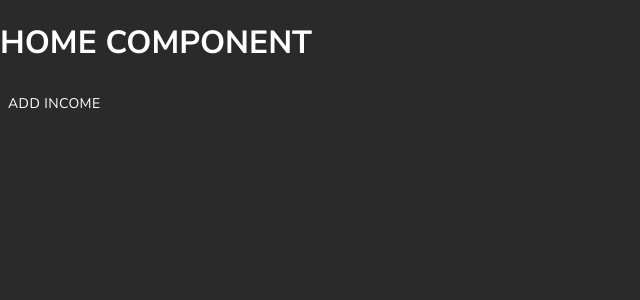
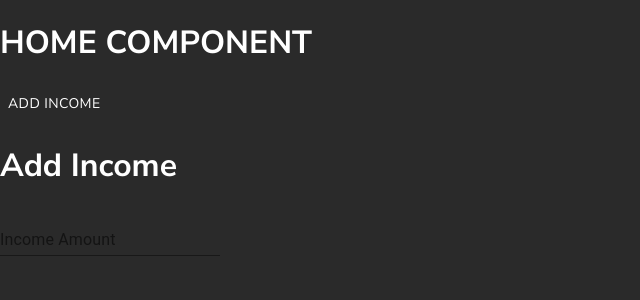
Before and after one commit to jordan-ashbacher/finance-tracker, a React (Create React App) app: page /#/home in a window 1280 px wide. Shown: the top 300 px of the page, without its empty margins (0-640 px from the left). Built offline with nearby package versions, Linux system fonts and the light colour scheme.

Commit message:
adds input to income form and imports to home

```diff
--- a/src/components/Home/Home.jsx
+++ b/src/components/Home/Home.jsx
@@ -3,6 +3,8 @@ import { Link } from 'react-router-dom'
 import { makeStyles } from '@material-ui/core'
 import Button from '@material-ui/core/Button'
 import { useHistory } from 'react-router-dom'
+
+import IncomeForm from '../IncomeForm/IncomeForm'
 
 
 const Home = () => {
@@ -24,6 +26,7 @@ const Home = () => {
         <div>
             <h1>HOME COMPONENT</h1>
             <Button onClick={handleOpenIncomeForm}>Add Income</Button>
+            <IncomeForm />
 
         </div>
     )
--- a/src/components/IncomeForm/IncomeForm.jsx
+++ b/src/components/IncomeForm/IncomeForm.jsx
@@ -1,9 +1,17 @@
-
+import { useState } from 'react'
+import { useHistory } from 'react-router-dom'
+import { makeStyles } from '@material-ui/core'
+import TextField from '@material-ui/core/TextField'
 
 const IncomeForm = () => {
 
     return(
-        <h1>Add Income</h1>
+        <div>
+            <h1>Add Income</h1>
+            <form>
+                <TextField id='standard-basic' label='Income Amount'></TextField>
+            </form>
+        </div>
 
     )
 }
```
